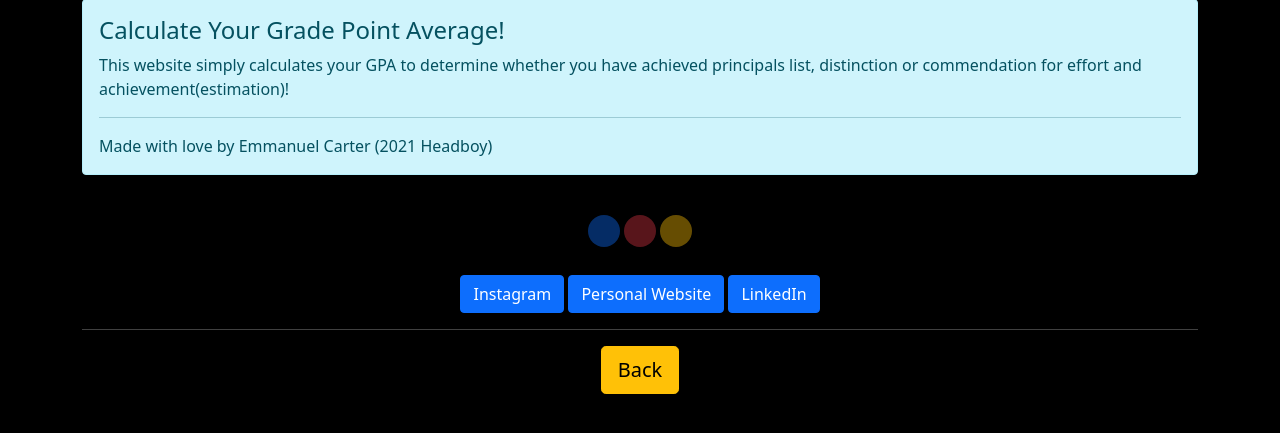
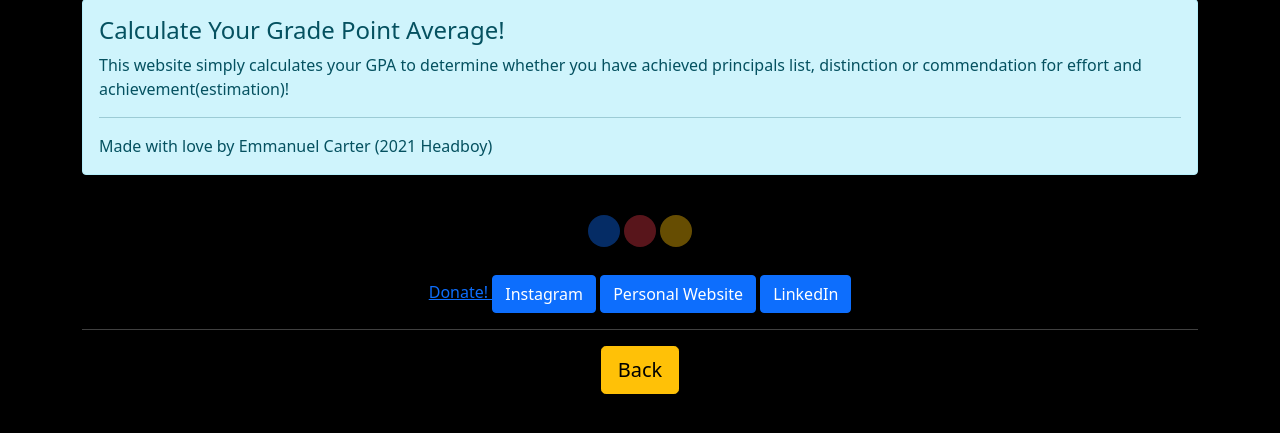
Before and after one commit to EmmanuelQC/acsi-gpa-web, a Flask app: page /about in a window 1280 px wide. Shown: the part 273-706 px from the top of the page. Run offline with Flask 2, Linux system fonts and the light colour scheme.

Commit message:
Update about.html
added buymeacoffee link

```diff
--- a/templates/about.html
+++ b/templates/about.html
@@ -41,6 +41,7 @@
         </div>
         <br>
         <div align="center">
+            <a href="buymeacoffee.com/emmanuelQC"> Donate! </a>
             <a href="https://www.instagram.com/emmanuelqcarter/" class="btn btn-primary" role="button" data-bs-toggle="button">Instagram</a>
             <a href="http://www.emmanuelqcarter.com/" class="btn btn-primary" role="button" data-bs-toggle="button">Personal Website</a>
             <a href="https://www.linkedin.com/in/emmanuel-carter-70b913183/" class="btn btn-primary" role="button" data-bs-toggle="button">LinkedIn</a>
```
